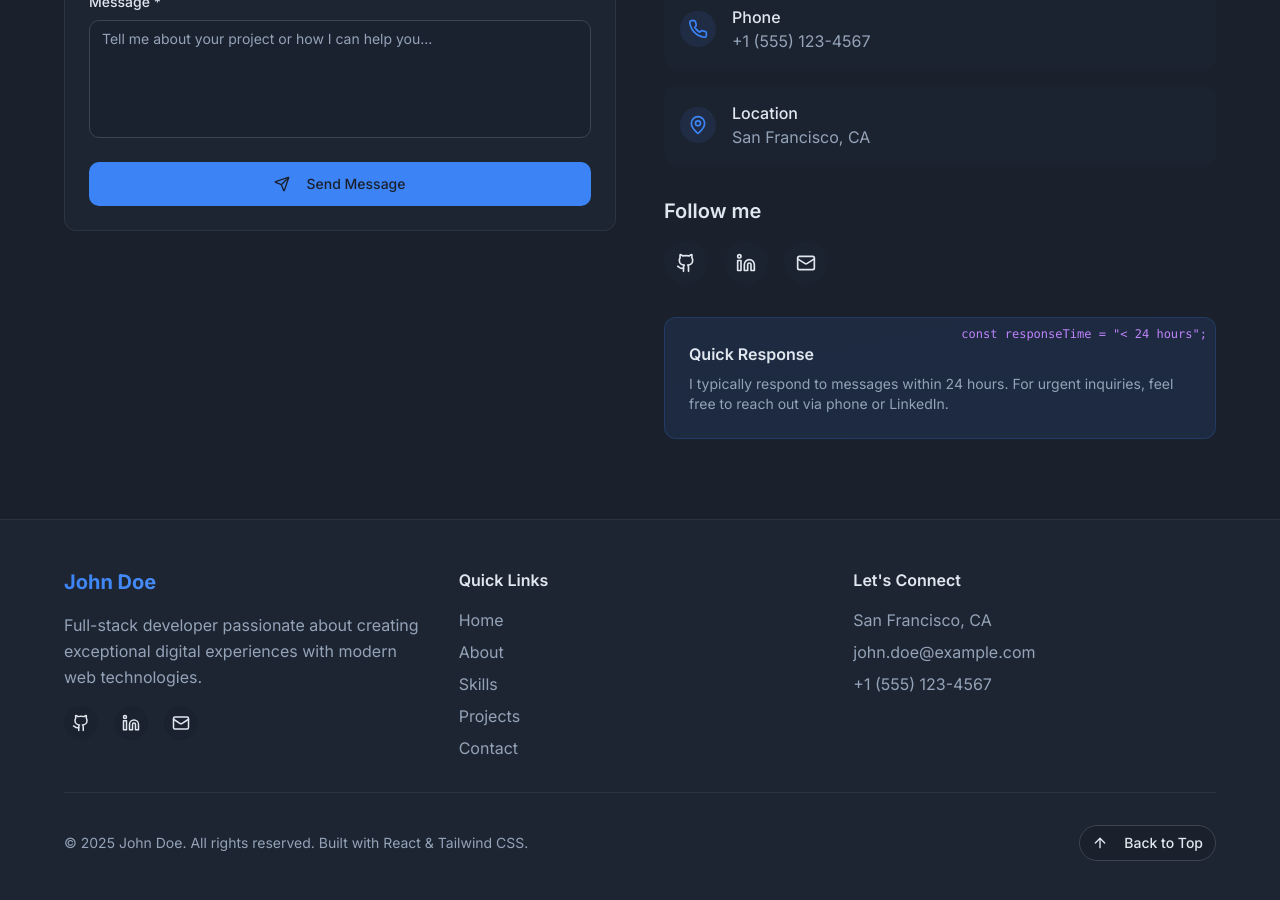
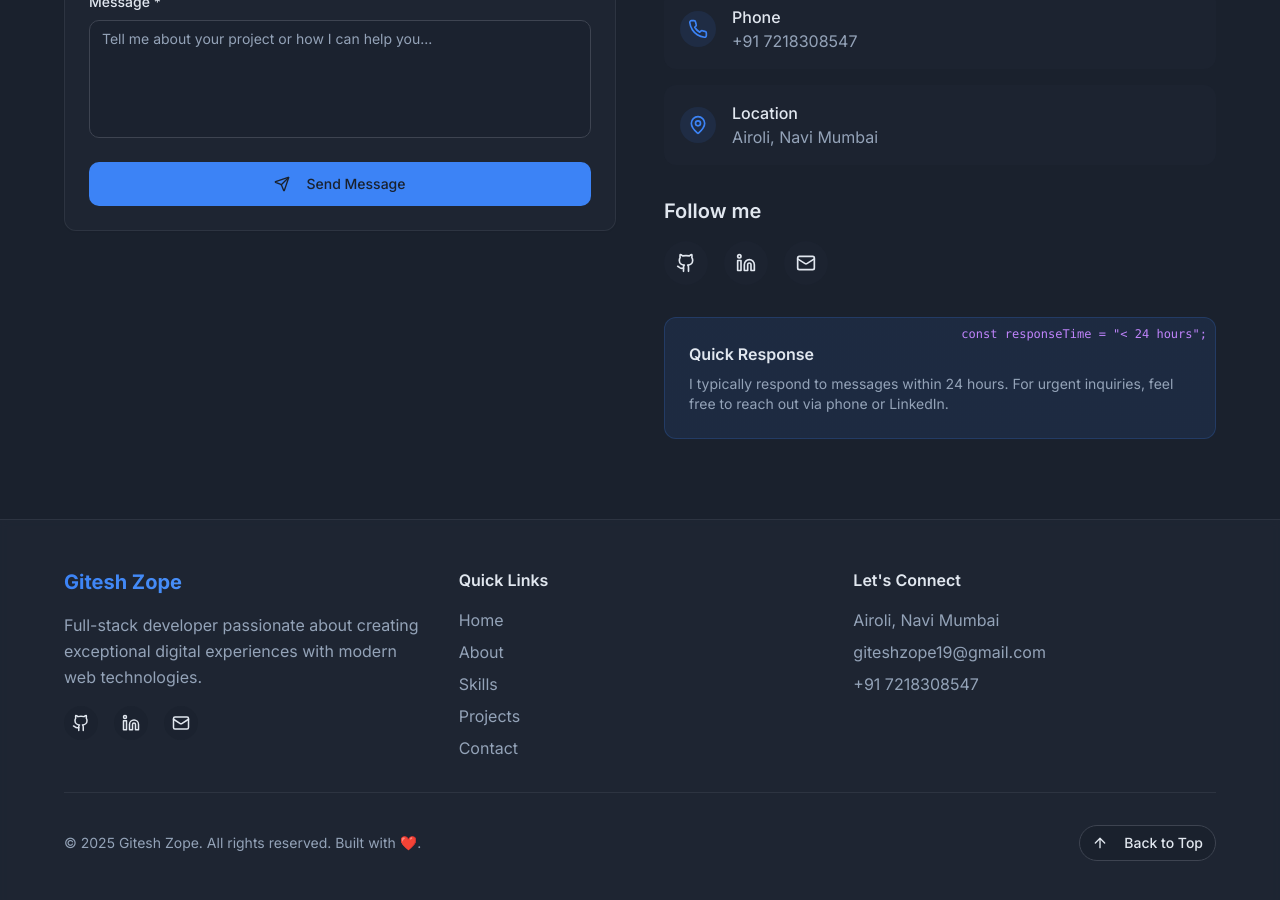
Before and after one commit to gitesh216/refined-web-weave, a React (Vite) app: page / in a window 1280 px wide. Shown: the part 4920-5820 px from the top of the page. Built offline with nearby package versions, Linux system fonts and the light colour scheme.

Commit message:
refactor: add real data and api keys

```diff
--- a/src/components/Contact.tsx
+++ b/src/components/Contact.tsx
@@ -9,19 +9,19 @@ const Contact = () => {
     {
       icon: Mail,
       label: 'Email',
-      value: 'john.doe@example.com',
-      href: 'mailto:john.doe@example.com'
+      value: 'giteshzope19@gmail.com',
+      href: 'mailto:giteshzope19@gmail.com'
     },
     {
       icon: Phone,
       label: 'Phone',
-      value: '+1 (555) 123-4567',
-      href: 'tel:+15551234567'
+      value: '+91 7218308547',
+      href: 'tel:+917218308547'
     },
     {
       icon: MapPin,
       label: 'Location',
-      value: 'San Francisco, CA',
+      value: 'Airoli, Navi Mumbai',
       href: '#'
     }
   ];
@@ -30,19 +30,19 @@ const Contact = () => {
     {
       icon: Github,
       label: 'GitHub',
-      href: 'https://github.com',
+      href: 'https://github.com/gitesh216',
       color: 'hover:text-gray-400'
     },
     {
       icon: Linkedin,
       label: 'LinkedIn',
-      href: 'https://linkedin.com',
+      href: 'https://www.linkedin.com/in/gitesh-zope/',
       color: 'hover:text-blue-500'
     },
     {
       icon: Mail,
       label: 'Email',
-      href: 'mailto:john.doe@example.com',
+      href: 'mailto:giteshzope19@gmail.com',
       color: 'hover:text-green-500'
     }
   ];
--- a/src/components/ContactForm.tsx
+++ b/src/components/ContactForm.tsx
@@ -39,16 +39,16 @@ const ContactForm = () => {
     try {
       // Initialize EmailJS (you'll need to set up your service ID, template ID, and public key)
       const result = await emailjs.send(
-        'YOUR_SERVICE_ID', // Replace with your EmailJS service ID
-        'YOUR_TEMPLATE_ID', // Replace with your EmailJS template ID
+        import.meta.env.VITE_EMAILJS_SERVICE_ID, // Replace with your EmailJS service ID
+        import.meta.env.VITE_EMAILJS_TEMPLATE_ID, // Replace with your EmailJS template ID
         {
           from_name: data.name,
           from_email: data.email,
           subject: data.subject,
           message: data.message,
-          to_email: 'john.doe@example.com' // Replace with your email
+          to_email: 'giteshzope19@gmail.com' // Replace with your email
         },
-        'YOUR_PUBLIC_KEY' // Replace with your EmailJS public key
+        import.meta.env.VITE_EMAILJS_PUBLIC_KEY // Replace with your EmailJS public key
       );
 
       if (result.status === 200) {
--- a/src/components/Footer.tsx
+++ b/src/components/Footer.tsx
@@ -6,9 +6,9 @@ const Footer = () => {
   const currentYear = new Date().getFullYear();
 
   const socialLinks = [
-    { icon: Github, href: 'https://github.com', label: 'GitHub' },
-    { icon: Linkedin, href: 'https://linkedin.com', label: 'LinkedIn' },
-    { icon: Mail, href: 'mailto:john.doe@example.com', label: 'Email' },
+    { icon: Github, href: 'https://github.com/gitesh216', label: 'GitHub' },
+    { icon: Linkedin, href: 'https://www.linkedin.com/in/gitesh-zope/', label: 'LinkedIn' },
+    { icon: Mail, href: 'mailto:giteshzope19@gmail.com', label: 'Email' },
   ];
 
   const quickLinks = [
@@ -31,7 +31,7 @@ const Footer = () => {
             {/* Brand & Description */}
             <div>
               <div className="font-bold text-xl gradient-text mb-4">
-                John Doe
+                Gitesh Zope
               </div>
               <p className="text-muted-foreground mb-4 leading-relaxed">
                 Full-stack developer passionate about creating exceptional digital experiences
@@ -73,18 +73,18 @@ const Footer = () => {
             <div>
               <h4 className="font-semibold mb-4">Let's Connect</h4>
               <div className="space-y-2 text-muted-foreground">
-                <p>San Francisco, CA</p>
+                <p>Airoli, Navi Mumbai</p>
                 <a
                   href="mailto:john.doe@example.com"
                   className="block hover:text-primary transition-colors"
                 >
-                  john.doe@example.com
+                  giteshzope19@gmail.com
                 </a>
                 <a
                   href="tel:+15551234567"
                   className="block hover:text-primary transition-colors"
                 >
-                  +1 (555) 123-4567
+                  +91 7218308547
                 </a>
               </div>
             </div>
@@ -92,7 +92,7 @@ const Footer = () => {
 
           <div className="border-t border-border/50 mt-8 pt-8 flex flex-col md:flex-row justify-between items-center">
             <p className="text-muted-foreground text-sm mb-4 md:mb-0">
-              © {currentYear} John Doe. All rights reserved. Built with React & Tailwind CSS.
+              © {currentYear} Gitesh Zope. All rights reserved. Built with ❤️.
             </p>
 
             <Button
--- a/src/components/Header.tsx
+++ b/src/components/Header.tsx
@@ -43,7 +43,7 @@ const Header = () => {
   const socialLinks = [
     { icon: Github, href: 'https://github.com/gitesh216', label: 'GitHub' },
     { icon: Linkedin, href: 'https://www.linkedin.com/in/gitesh-zope/', label: 'LinkedIn' },
-    { icon: Mail, href: 'mailto:giteshzope19@example.com', label: 'Email' },
+    { icon: Mail, href: 'mailto:giteshzope19@gmail.com', label: 'Email' },
   ];
 
   const handleSmoothScroll = (e: React.MouseEvent<HTMLAnchorElement>, href: string) => {
--- a/src/components/Hero.tsx
+++ b/src/components/Hero.tsx
@@ -93,7 +93,7 @@ const Hero = () => {
                 <Linkedin size={24} />
               </a>
               <a
-                href="mailto:giteshzope19@example.com"
+                href="mailto:giteshzope19@gmail.com"
                 className="p-3 rounded-full bg-card/50 hover:bg-card transition-all duration-300 hover:scale-110"
                 aria-label="Email"
               >
```
Also changed, not shown: 1 other file (tests, documents, lock files or other folders).
